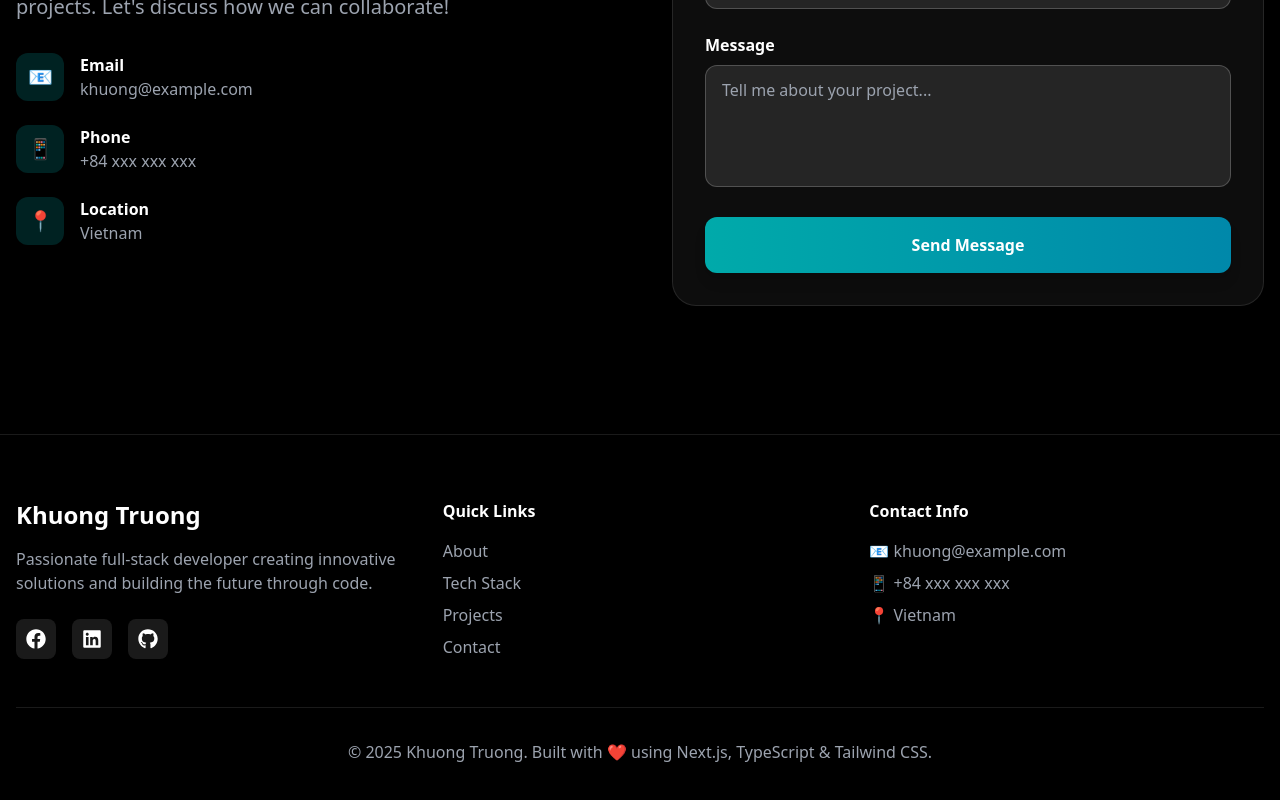
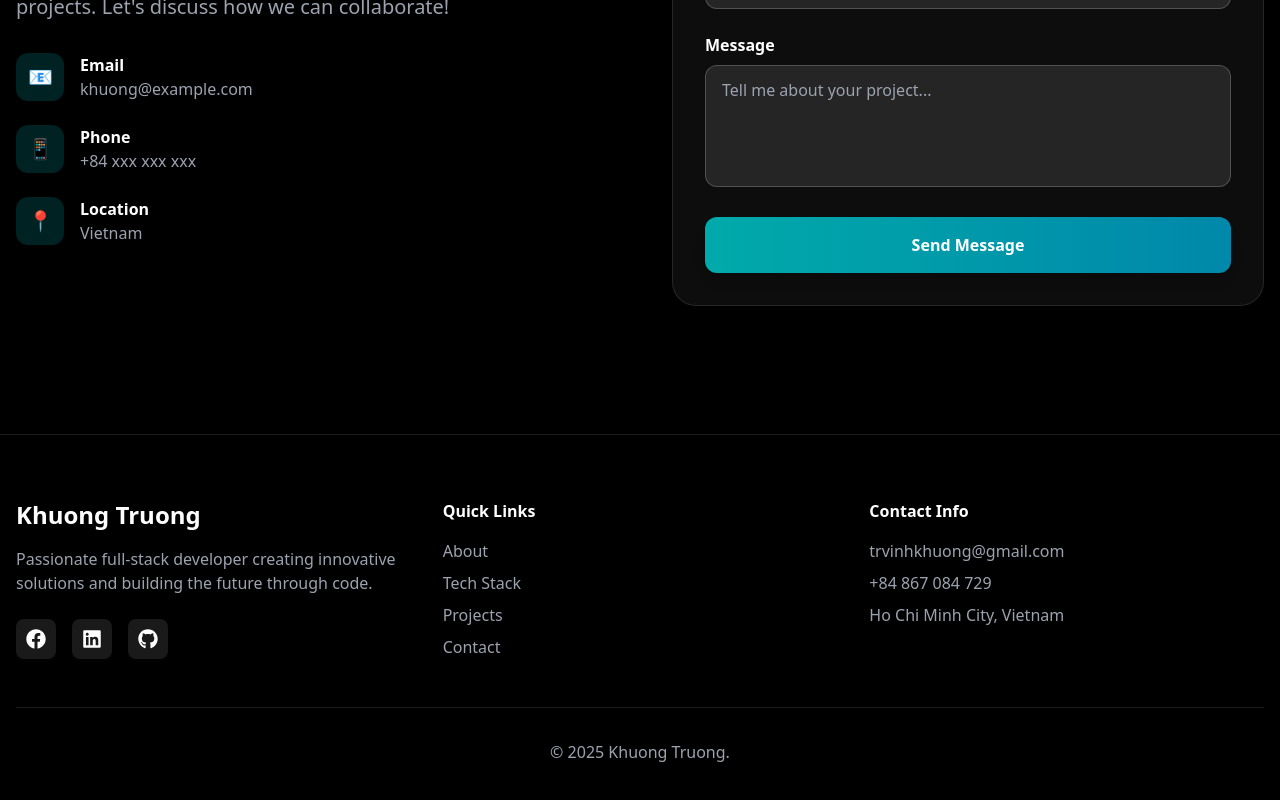
Before and after one commit to truongvinhkhuong/khuong-prof, a Next.js app: page / in a window 1280 px wide. Shown: the part 4485-5285 px from the top of the page. Built offline with nearby package versions, Linux system fonts and the light colour scheme.

Commit message:
fix status

```diff
--- a/app/page.tsx
+++ b/app/page.tsx
@@ -268,7 +268,7 @@ export default function Portfolio() {
             </motion.a>
 
             <motion.a
-              href="https://github.com/khuong2924"
+              href="https://github.com/truongvinhkhuong"
               target="_blank"
               rel="noopener noreferrer"
               whileHover={{ scale: 1.2, y: -5, rotate: 5 }}
@@ -946,7 +946,7 @@ export default function Portfolio() {
                   <FaLinkedin className="w-5 h-5 text-white hover:text-[#0077b5] transition-colors" />
                 </motion.a>
                 <motion.a
-                  href="https://github.com/your-username"
+                  href="https://github.com/truongvinhkhuong"
                   target="_blank"
                   rel="noopener noreferrer"
                   whileHover={{ scale: 1.2, y: -2 }}
@@ -972,9 +972,9 @@ export default function Portfolio() {
             <div>
               <h4 className="text-white font-semibold mb-4">Contact Info</h4>
               <ul className="space-y-2 text-gray-400">
-                <li>📧 khuong@example.com</li>
-                <li>📱 +84 xxx xxx xxx</li>
-                <li>📍 Vietnam</li>
+                <li>trvinhkhuong@gmail.com</li>
+                <li>+84 867 084 729</li>
+                <li>Ho Chi Minh City, Vietnam</li>
               </ul>
             </div>
           </div>
@@ -982,7 +982,7 @@ export default function Portfolio() {
           {/* Bottom Bar */}
           <div className="pt-8 border-t border-white/10 text-center">
             <p className="text-gray-400">
-              © 2025 Khuong Truong. Built with ❤️ using Next.js, TypeScript & Tailwind CSS.
+              © 2025 Khuong Truong.
             </p>
           </div>
         </div>
```
